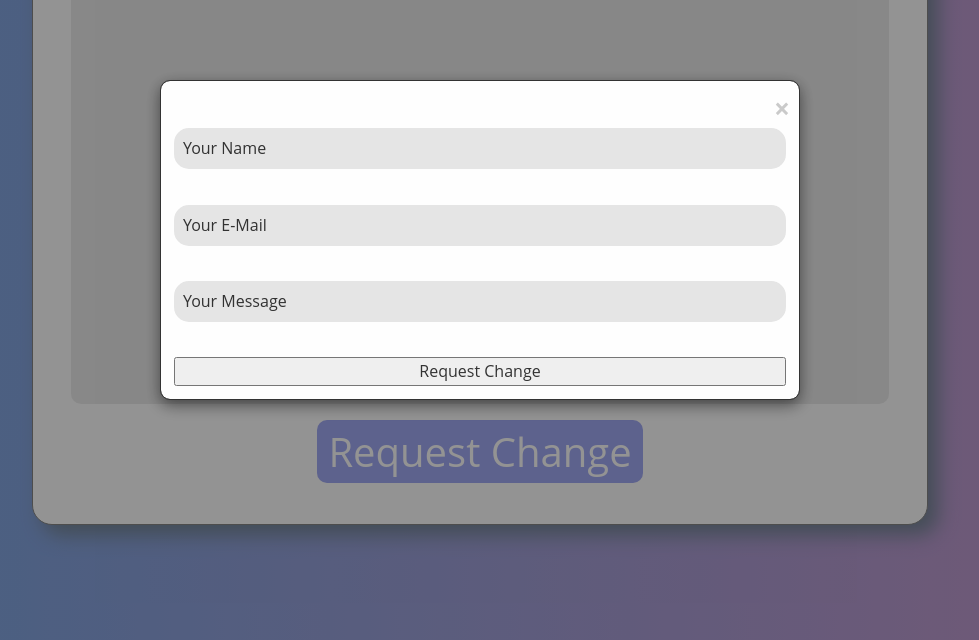
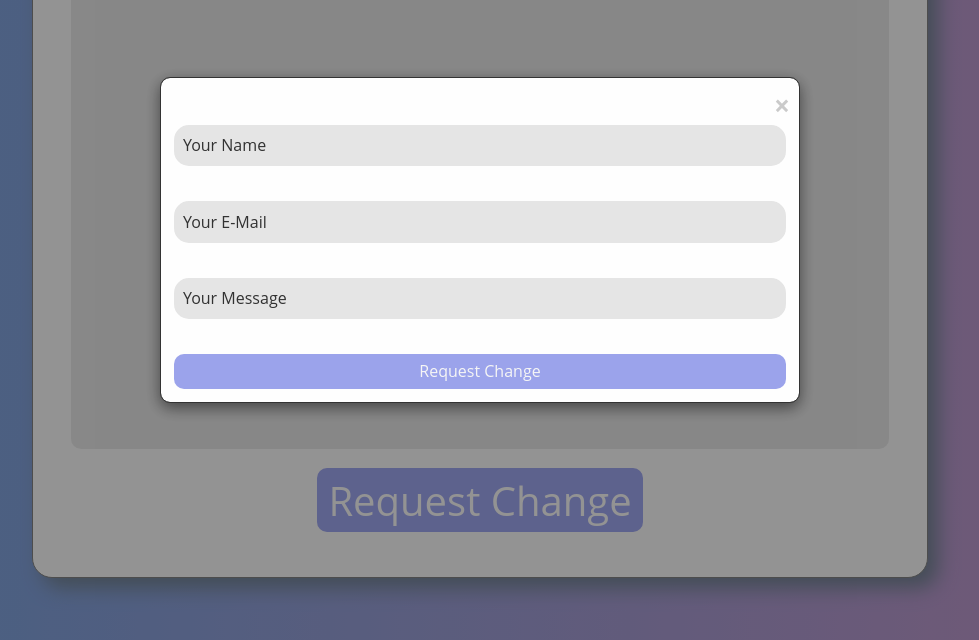
Before and after one commit to rguptavh/VHacksWebstore, a plain HTML site: page history.html in a window 1280 px wide. Both pictures are taken after a click on the button "Request Change". Shown: the part 160-800 px from the top of the page, without its empty margins (160-1139 px from the left). Drawn offline with nearby package versions, Linux system fonts and the light colour scheme; a web font is replaced by a local one.

Commit message:
more ui fix

```diff
--- a/history.html
+++ b/history.html
@@ -142,7 +142,14 @@
             flex:2;
         }
 
-
+        .myBtn{
+            padding: 1%;
+            font-size: 100%;
+            background-color: rgb(155, 163, 235);
+            border-radius: 10px;
+            border-style: none;
+            color: whitesmoke;
+        }
         #myBtn:hover{
             background-color: royalblue;
         }
@@ -153,6 +160,7 @@
             border-radius: 15px;
             border-style: none;
             border-width: 1px;
+            outline-width: 0;
         }
 
         #email {
@@ -163,6 +171,7 @@
             border-radius: 15px;
             border-style: none;
             border-width: 1px;
+            outline-width: 0;
         }
 
         #message {
@@ -172,6 +181,7 @@
             border-radius: 15px;
             border-style: none;
             border-width: 1px;
+            outline-width: 0;
         }
 
 
@@ -282,8 +292,6 @@
     </div>
     <div id="bottom">
 
-    </div>
-    <div id="bottom">
 
     </div>
     <script>
```
